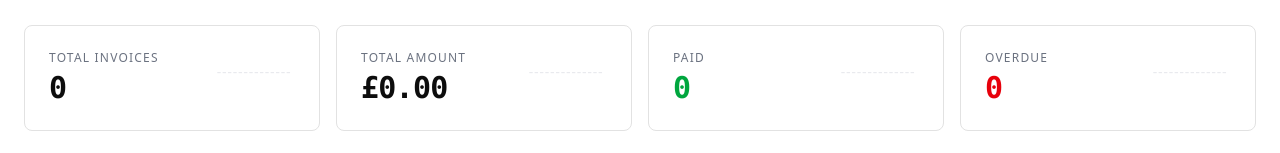
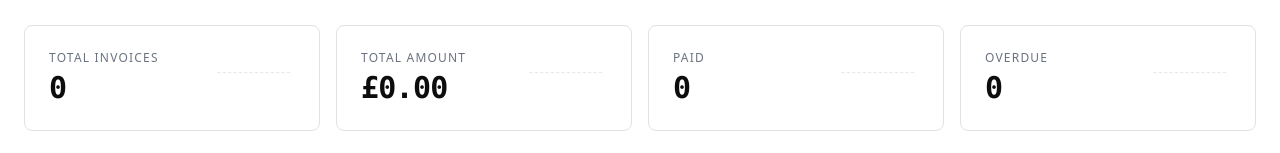
Before and after one commit to codejagaban/invoice-generator, a Next.js app: page /invoices in a window 1280 px wide. Shown: the part 184-337 px from the top of the page. Built offline with nearby package versions, Linux system fonts and the light colour scheme; no server answers.

Commit message:
feat: update MiniChart colors and enhance text contrast in Invoices Dashboard

```diff
--- a/app/invoices/page.tsx
+++ b/app/invoices/page.tsx
@@ -156,6 +156,7 @@ export default function InvoicesDashboardPage() {
                 </div>
                 <MiniChart
                   data={groupByDay(invoices.map((inv) => inv.createdAt))}
+                  color="#8b5cf6"
                   className="w-20"
                 />
               </div>
@@ -172,7 +173,7 @@ export default function InvoicesDashboardPage() {
                 </div>
                 <MiniChart
                   data={groupByDay(invoices.map((inv) => inv.createdAt))}
-                  color="#3b82f6"
+                  color="#0ea5e9"
                   className="w-20"
                 />
               </div>
@@ -181,7 +182,7 @@ export default function InvoicesDashboardPage() {
               <div className="flex items-start justify-between gap-4">
                 <div className="space-y-1">
                   <p className="text-xs font-medium uppercase tracking-widest text-(--muted)">Paid</p>
-                  <p className="font-mono text-3xl font-bold tabular-nums tracking-tight text-green-600 dark:text-green-400">
+                  <p className="font-mono text-3xl font-bold tabular-nums tracking-tight text-black dark:text-white">
                     {invoices.filter((inv) => inv.status === "paid").length}
                   </p>
                 </div>
@@ -191,7 +192,7 @@ export default function InvoicesDashboardPage() {
                       .filter((inv) => inv.status === "paid")
                       .map((inv) => inv.updatedAt),
                   )}
-                  color="#22c55e"
+                  color="#10b981"
                   className="w-20"
                 />
               </div>
@@ -200,7 +201,7 @@ export default function InvoicesDashboardPage() {
               <div className="flex items-start justify-between gap-4">
                 <div className="space-y-1">
                   <p className="text-xs font-medium uppercase tracking-widest text-(--muted)">Overdue</p>
-                  <p className="font-mono text-3xl font-bold tabular-nums tracking-tight text-red-600 dark:text-red-400">
+                  <p className="font-mono text-3xl font-bold tabular-nums tracking-tight text-black dark:text-white">
                     {invoices.filter((inv) => isOverdue(inv.dueDate)).length}
                   </p>
                 </div>
@@ -210,7 +211,7 @@ export default function InvoicesDashboardPage() {
                       .filter((inv) => isOverdue(inv.dueDate))
                       .map((inv) => inv.dueDate),
                   )}
-                  color="#ef4444"
+                  color="#f43f5e"
                   className="w-20"
                 />
               </div>
```
